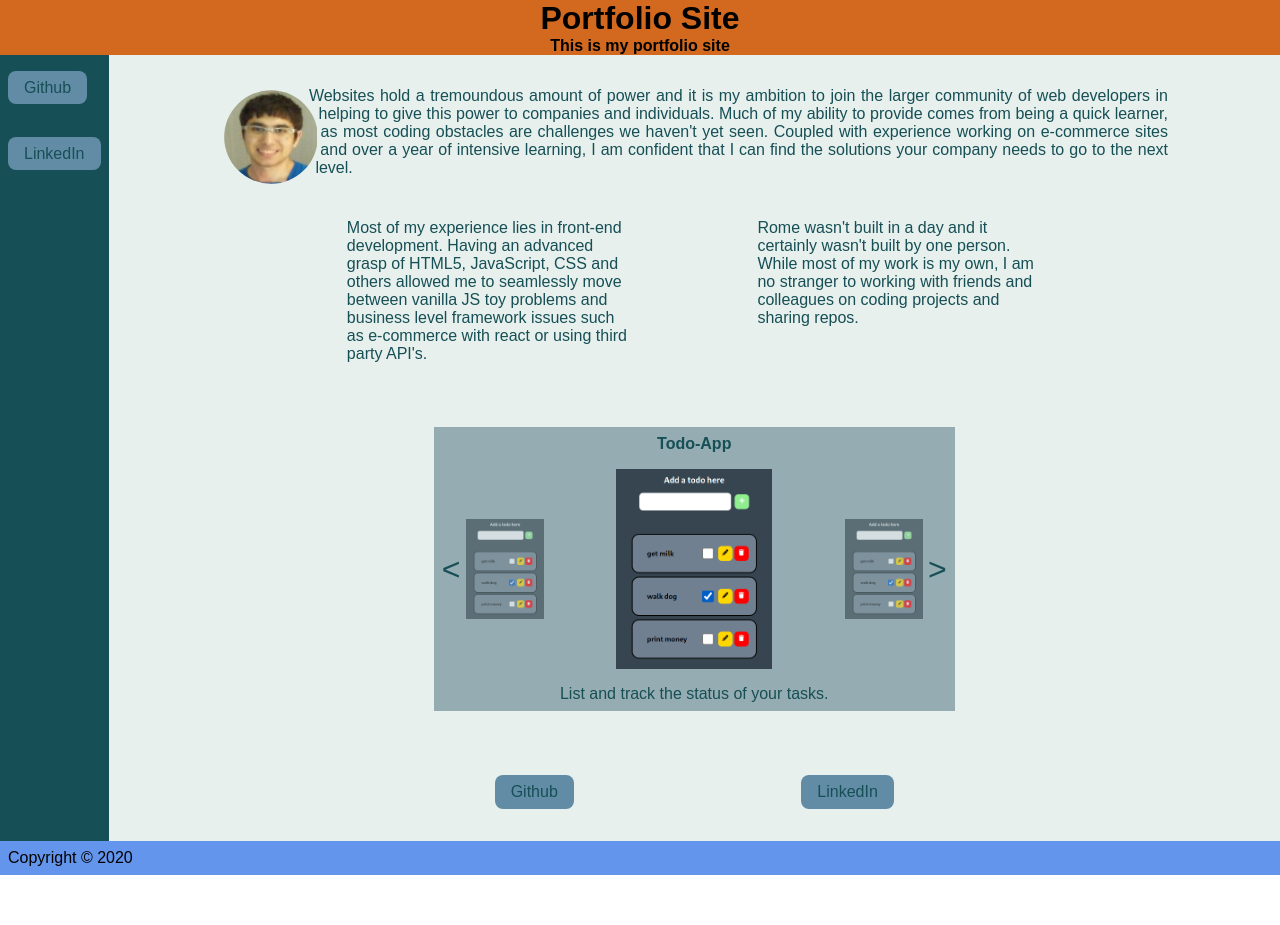
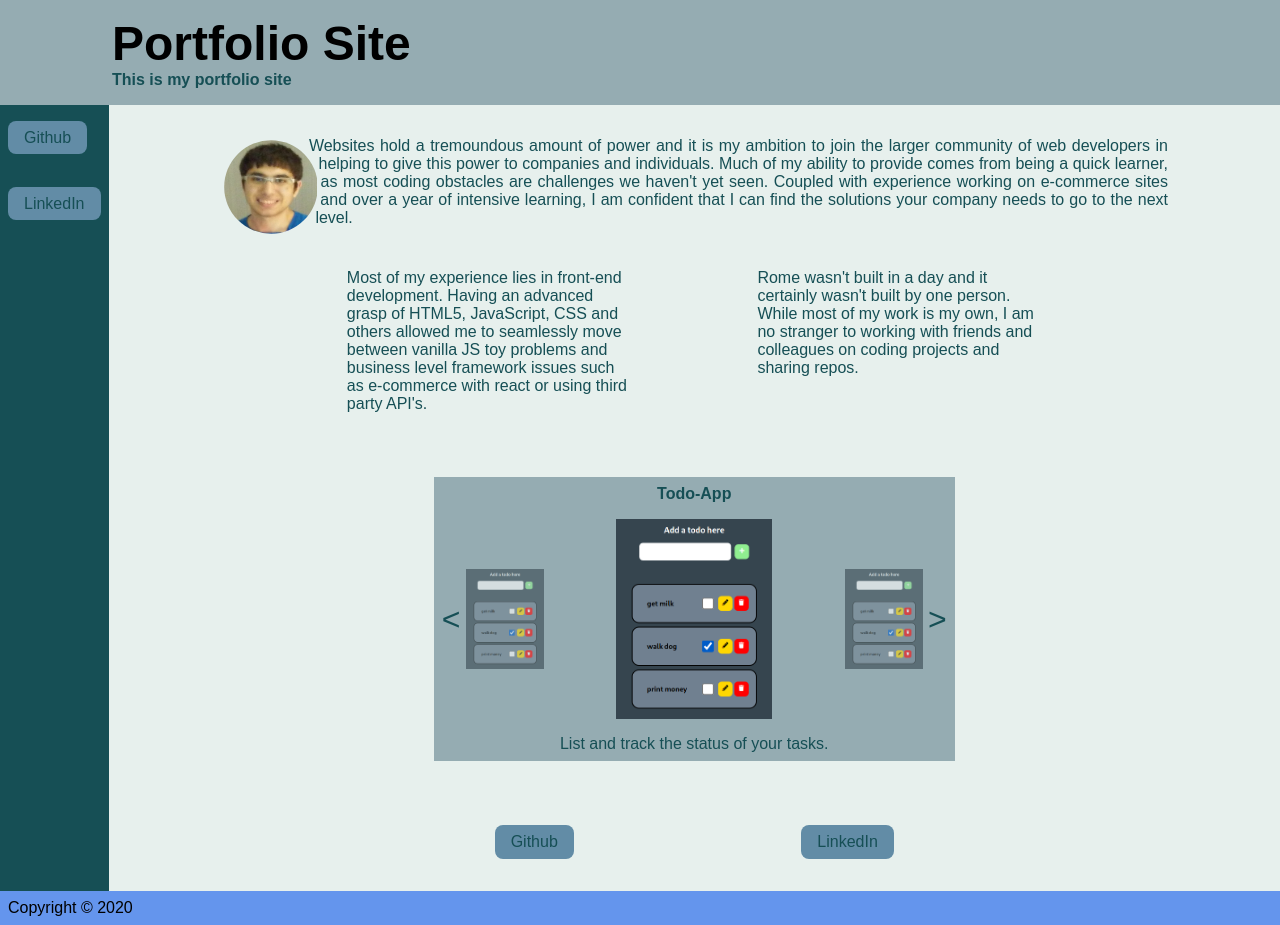
Before and after one commit to aaronrine/portfolio, a React (Create React App) app: page / in a window 1280 px wide. Before the commit the page ends 875 px from the top, so only its background shows below. Built offline with nearby package versions, Linux system fonts and the light colour scheme; a web font is replaced by a local one.

Commit message:
style(Header): initial styles

```diff
--- a/src/App/App.scss
+++ b/src/App/App.scss
@@ -1,3 +1,4 @@
+@import "../colors";
 .App {
   display: grid;
   grid-template-areas:
@@ -11,8 +12,17 @@
     grid-area: header;
     display: flex;
     flex-direction: column;
-    align-items: center;
-    background: chocolate;
+    align-items: flex-start;
+    background: $light-blue-gray;
+    h1 {
+      font-size: 3rem;
+    }
+    h4 {
+      color: $blue-gray;
+    }
+    padding-bottom: 1rem;
+    padding-top: 1rem;
+    padding-left: 7rem;
   }
 
   footer {
```
